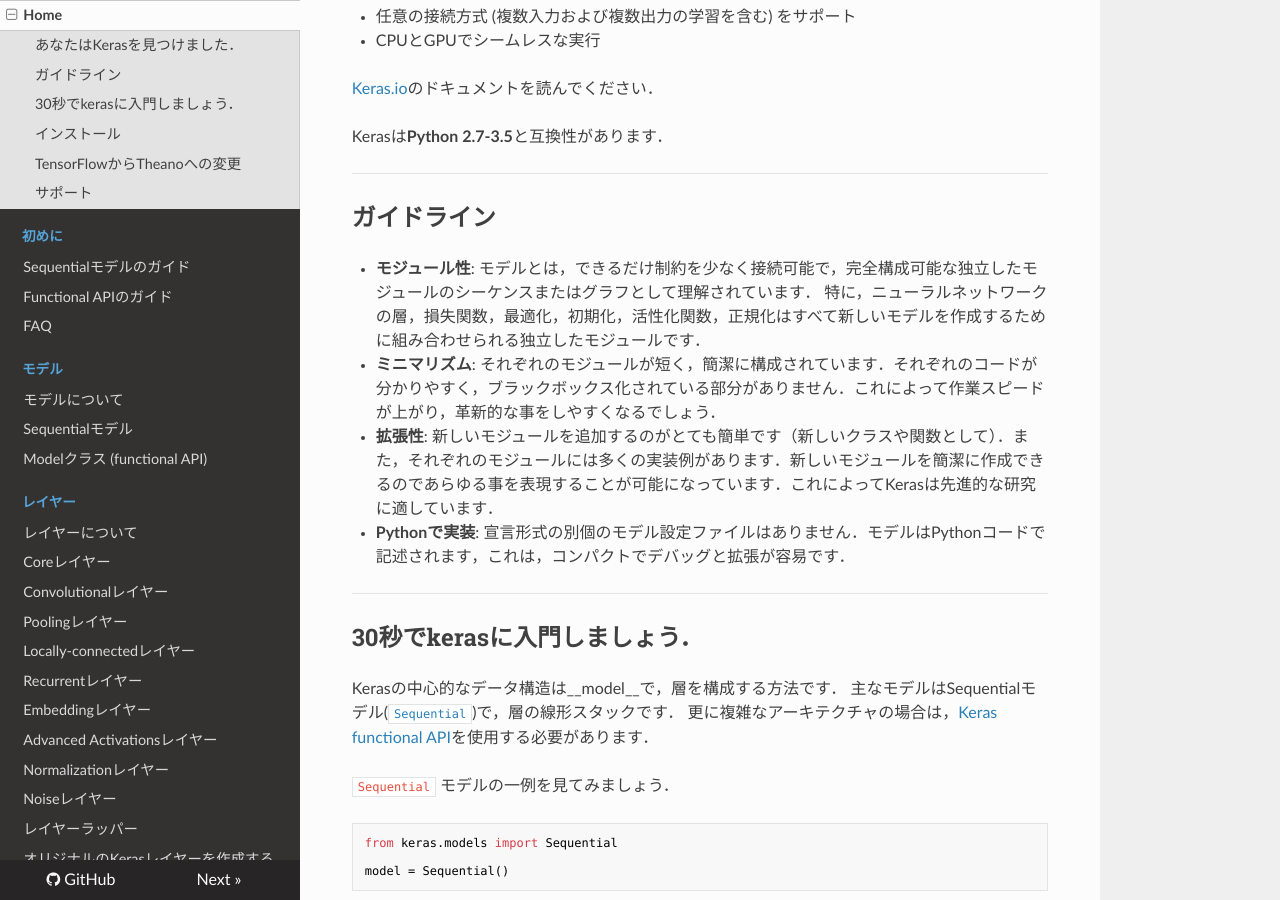
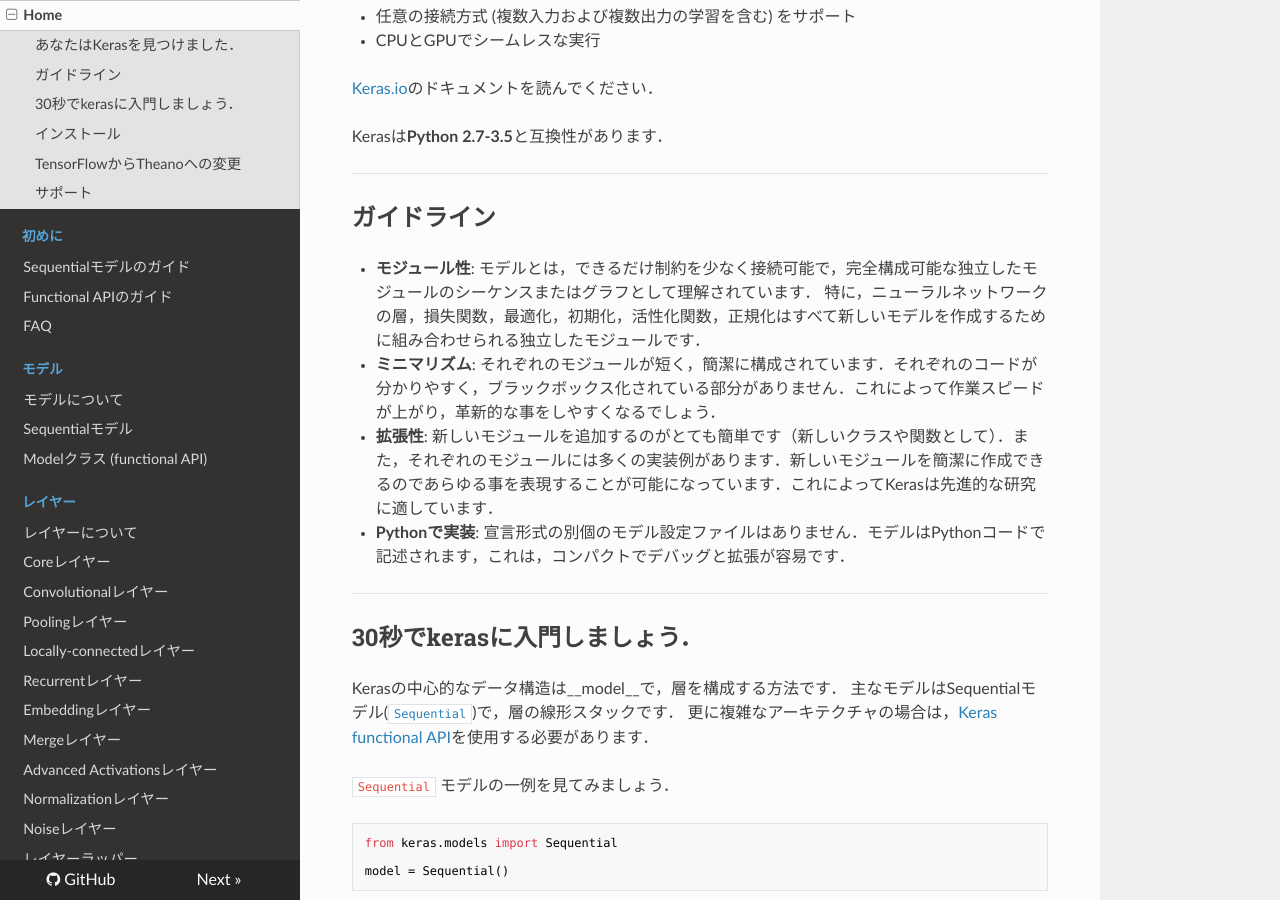
Before and after one commit to keras-team/keras-docs-ja, an MkDocs documentation site: the page built from sources/index.md, in a window 1280 px wide and 900 px high, scrolled down 473 px. Built offline with MkDocs 1.6.1, drawn with Linux system fonts in a browser that asks for light colours; nearby versions of some CDN libraries; old or Windows-style settings are respelled for this version of MkDocs; part of the change alters nothing that is shown.

Commit message:
Update table of contents

```diff
--- a/mkdocs.yml
+++ b/mkdocs.yml
@@ -28,6 +28,7 @@ pages:
   - Locally-connectedレイヤー: layers/local.md
   - Recurrentレイヤー: layers/recurrent.md
   - Embeddingレイヤー: layers/embeddings.md
+  - Mergeレイヤー: layers/merge.md
   - Advanced Activationsレイヤー: layers/advanced-activations.md
   - Normalizationレイヤー: layers/normalization.md
   - Noiseレイヤー: layers/noise.md
@@ -37,7 +38,7 @@ pages:
   - シーケンスの前処理: preprocessing/sequence.md
   - テキストの前処理: preprocessing/text.md
   - 画像の前処理: preprocessing/image.md
-- 目的関数: objectives.md
+- 損失関数: losses.md
 - 最適化: optimizers.md
 - 活性化関数: activations.md
 - コールバック: callbacks.md
@@ -49,8 +50,4 @@ pages:
 - 制約: constraints.md
 - 可視化: visualization.md
 - Scikit-learn API: scikit-learn-api.md
-- ユーティリティ:
-  - データユーティリティ: utils/data_utils.md
-  - 出入力ユーティリティ: utils/io_utils.md
-  - レイヤーユーティリティ: utils/layer_utils.md
-  - Numpyユーティリティ: utils/np_utils.md
+- ユーティリティ: utils.md
```
